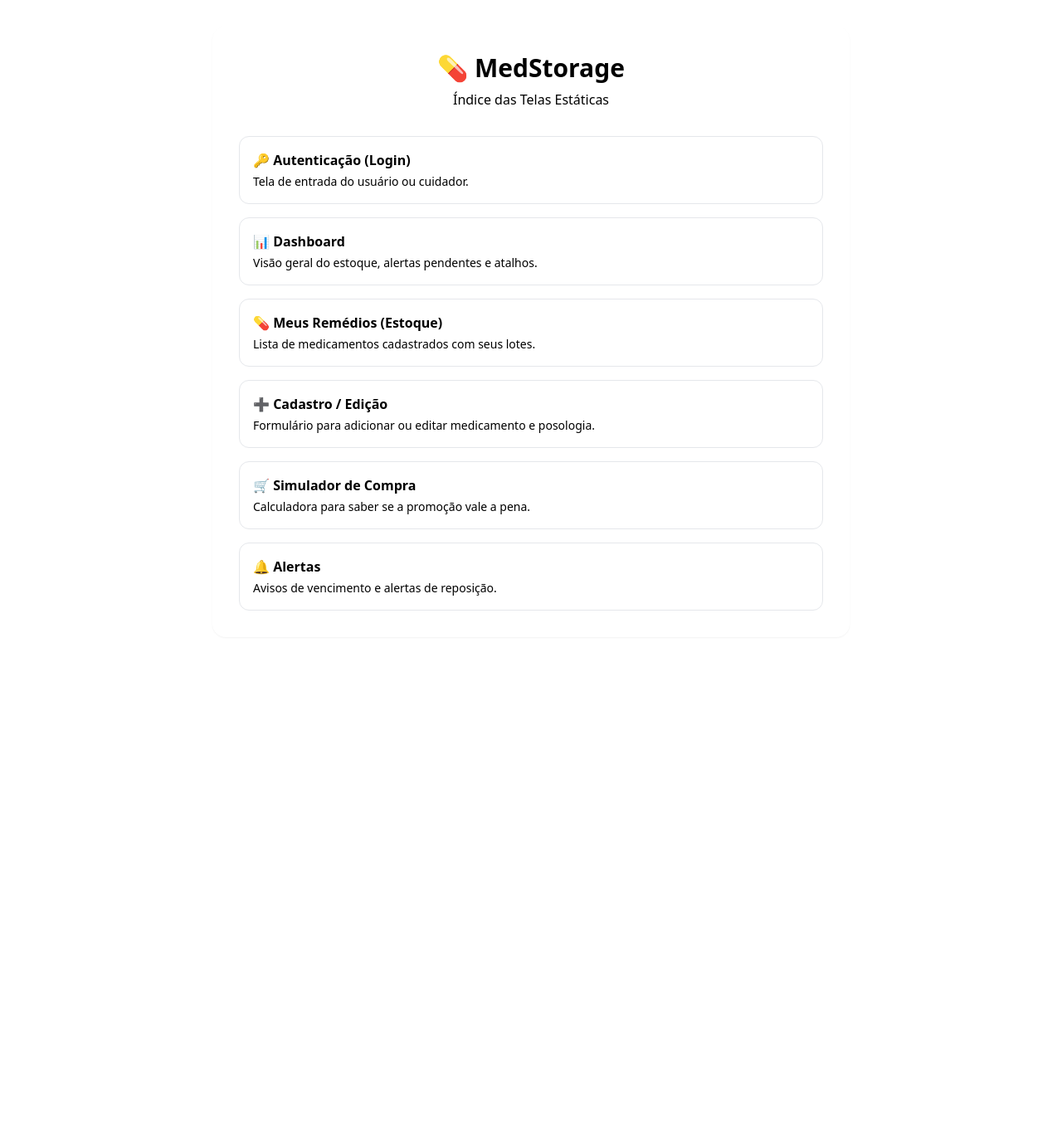
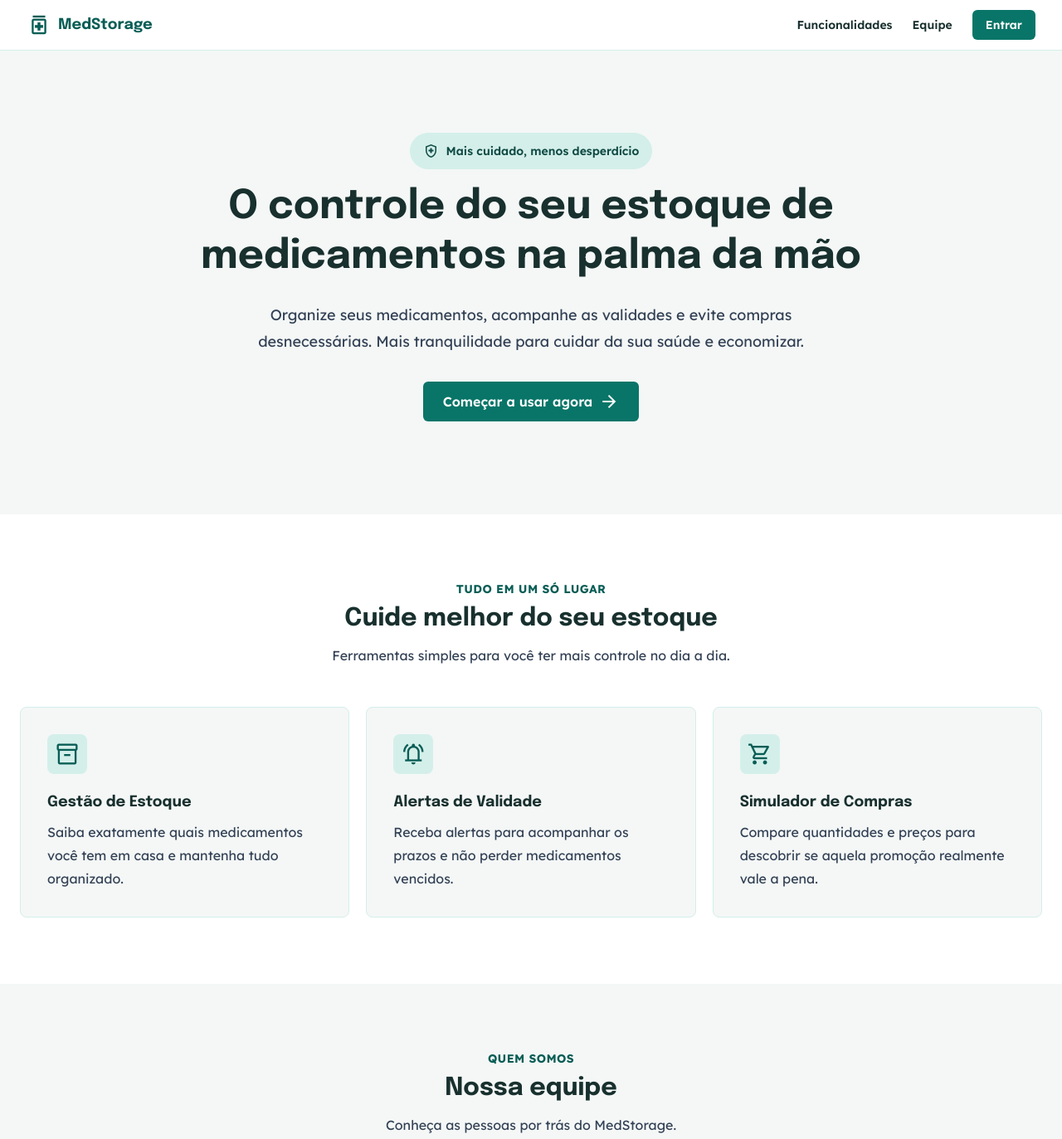
Before and after one commit to jftigre/MedStorage, a plain HTML site: page index.html in a window 1280 px wide. Shown: the top 1373 px of the page at 83% size. Before the commit the page ends 800 px from the top, so only its background shows below. Drawn offline with nearby package versions, Linux system fonts and the light colour scheme.

Commit message:
feat: estrutura inicial da landing page

```diff
--- a/index.html
+++ b/index.html
@@ -1,51 +1,129 @@
 <!DOCTYPE html>
 <html lang="pt-BR">
 <head>
-    <meta charset="utf-8">
-    <meta name="viewport" content="width=device-width, initial-scale=1.0">
-    <title>MedStorage - Índice das Telas</title>
-    <script src="https://cdn.tailwindcss.com"></script>
-    <link href="https://fonts.googleapis.com/css2?family=Epilogue:wght@600;700&family=Lexend:wght@400;500;600&display=swap" rel="stylesheet">
-    <link rel="stylesheet" href="./styles/main.css">
+  <meta charset="utf-8">
+  <meta name="viewport" content="width=device-width, initial-scale=1">
+  <meta name="theme-color" content="#f4f7f6">
+  <meta name="description" content="Organize seu estoque de medicamentos, acompanhe validades e economize nas compras com o MedStorage.">
+  <title>MedStorage | Cuidado e controle para seus medicamentos</title>
+  <link rel="preconnect" href="https://fonts.googleapis.com">
+  <link rel="preconnect" href="https://fonts.gstatic.com" crossorigin>
+  <link href="https://fonts.googleapis.com/css2?family=Epilogue:wght@600;700&family=Lexend:wght@400;500;600;700&display=swap" rel="stylesheet">
+  <link href="https://fonts.googleapis.com/css2?family=Material+Symbols+Outlined:wght,FILL@100..700,0..1&display=swap" rel="stylesheet">
+  <script src="https://cdn.tailwindcss.com"></script>
+  <script>
+    tailwind.config = {
+      theme: {
+        extend: {
+          colors: {
+            teal: { 50: "#edf8f6", 100: "#d4efea", 700: "#087568", 800: "#075d55", 900: "#104a44" },
+            ink: "#18302e",
+            mist: "#f4f7f6"
+          },
+          fontFamily: {
+            sans: ["Lexend", "sans-serif"],
+            display: ["Epilogue", "sans-serif"]
+          }
+        }
+      }
+    };
+  </script>
 </head>
-<body class="bg-surface font-body-md text-on-surface antialiased min-h-screen p-8">
-    <div class="max-w-3xl mx-auto bg-surface-container-lowest p-8 rounded-2xl shadow-sm">
-        <div class="text-center mb-8">
-            <h1 class="font-headline-xl text-3xl font-bold text-primary mb-2">💊 MedStorage</h1>
-            <p class="text-on-surface-variant font-body-lg">Índice das Telas Estáticas</p>
+<body class="bg-mist font-sans text-ink antialiased">
+  <nav aria-label="Navegação principal" class="fixed inset-x-0 top-0 z-10 border-b border-teal-100 bg-white/95 backdrop-blur">
+    <div class="mx-auto flex max-w-7xl flex-wrap items-center justify-between gap-x-6 gap-y-3 px-4 py-3 sm:px-6 lg:px-8">
+      <a href="#inicio" class="inline-flex items-center gap-2 font-display text-lg font-bold text-teal-800 focus:outline-none focus:ring-4 focus:ring-teal-100" aria-label="MedStorage, início">
+        <span aria-hidden="true" class="material-symbols-outlined text-3xl">medication</span>
+        <span>MedStorage</span>
+      </a>
+      <div class="flex items-center gap-3 text-sm font-semibold sm:gap-6">
+        <a href="#funcionalidades" class="text-ink transition hover:text-teal-800 focus:outline-none focus:ring-4 focus:ring-teal-100">Funcionalidades</a>
+        <a href="#equipe" class="text-ink transition hover:text-teal-800 focus:outline-none focus:ring-4 focus:ring-teal-100">Equipe</a>
+        <a href="login.html" class="rounded-md bg-teal-700 px-4 py-2 text-white transition hover:bg-teal-800 focus:outline-none focus:ring-4 focus:ring-teal-200">Entrar</a>
+      </div>
+    </div>
+  </nav>
+
+  <main id="inicio">
+    <header class="px-4 pb-20 pt-36 text-center sm:px-6 sm:pb-28 sm:pt-40">
+      <div class="mx-auto max-w-4xl">
+        <p class="mb-4 inline-flex items-center gap-2 rounded-full bg-teal-100 px-4 py-2 text-sm font-semibold text-teal-900">
+          <span aria-hidden="true" class="material-symbols-outlined text-xl">health_and_safety</span>
+          Mais cuidado, menos desperdício
+        </p>
+        <h1 class="font-display text-3xl font-bold leading-tight text-ink sm:text-5xl sm:leading-tight">
+          O controle do seu estoque de medicamentos na palma da mão
+        </h1>
+        <p class="mx-auto mt-6 max-w-2xl text-base leading-7 text-slate-700 sm:text-lg sm:leading-8">
+          Organize seus medicamentos, acompanhe as validades e evite compras desnecessárias. Mais tranquilidade para cuidar da sua saúde e economizar.
+        </p>
+        <a href="login.html" class="mt-8 inline-flex min-h-12 items-center justify-center rounded-md bg-teal-700 px-6 py-3 font-semibold text-white transition hover:bg-teal-800 focus:outline-none focus:ring-4 focus:ring-teal-200">
+          Começar a usar agora
+          <span aria-hidden="true" class="material-symbols-outlined ml-2">arrow_forward</span>
+        </a>
+      </div>
+    </header>
+
+    <section id="funcionalidades" aria-labelledby="funcionalidades-titulo" class="scroll-mt-24 bg-white px-4 py-16 sm:px-6 sm:py-20">
+      <div class="mx-auto max-w-7xl">
+        <div class="mx-auto mb-10 max-w-2xl text-center sm:mb-12">
+          <p class="text-sm font-bold uppercase tracking-wide text-teal-800">Tudo em um só lugar</p>
+          <h2 id="funcionalidades-titulo" class="mt-2 font-display text-2xl font-bold text-ink sm:text-3xl">Cuide melhor do seu estoque</h2>
+          <p class="mt-3 leading-7 text-slate-700">Ferramentas simples para você ter mais controle no dia a dia.</p>
         </div>
+        <div class="grid gap-5 md:grid-cols-3">
+          <article class="rounded-lg border border-teal-100 bg-mist p-6 sm:p-8">
+            <span aria-hidden="true" class="material-symbols-outlined flex h-12 w-12 items-center justify-center rounded-lg bg-teal-100 text-3xl text-teal-800">inventory_2</span>
+            <h3 class="mt-5 font-display text-lg font-bold text-ink">Gestão de Estoque</h3>
+            <p class="mt-2 leading-7 text-slate-700">Saiba exatamente quais medicamentos você tem em casa e mantenha tudo organizado.</p>
+          </article>
+          <article class="rounded-lg border border-teal-100 bg-mist p-6 sm:p-8">
+            <span aria-hidden="true" class="material-symbols-outlined flex h-12 w-12 items-center justify-center rounded-lg bg-teal-100 text-3xl text-teal-800">notifications_active</span>
+            <h3 class="mt-5 font-display text-lg font-bold text-ink">Alertas de Validade</h3>
+            <p class="mt-2 leading-7 text-slate-700">Receba alertas para acompanhar os prazos e não perder medicamentos vencidos.</p>
+          </article>
+          <article class="rounded-lg border border-teal-100 bg-mist p-6 sm:p-8">
+            <span aria-hidden="true" class="material-symbols-outlined flex h-12 w-12 items-center justify-center rounded-lg bg-teal-100 text-3xl text-teal-800">shopping_cart</span>
+            <h3 class="mt-5 font-display text-lg font-bold text-ink">Simulador de Compras</h3>
+            <p class="mt-2 leading-7 text-slate-700">Compare quantidades e preços para descobrir se aquela promoção realmente vale a pena.</p>
+          </article>
+        </div>
+      </div>
+    </section>
 
-        <div class="space-y-4">
-            <a href="login.html" class="block p-4 border border-outline-variant rounded-xl hover:bg-surface-container transition-colors">
-                <span class="font-label-lg font-bold">🔑 Autenticação (Login)</span>
-                <p class="text-on-surface-variant mt-1 text-sm">Tela de entrada do usuário ou cuidador.</p>
-            </a>
+    <section id="equipe" aria-labelledby="equipe-titulo" class="scroll-mt-24 px-4 py-16 sm:px-6 sm:py-20">
+      <div class="mx-auto max-w-7xl">
+        <div class="mx-auto mb-10 max-w-2xl text-center sm:mb-12">
+          <p class="text-sm font-bold uppercase tracking-wide text-teal-800">Quem somos</p>
+          <h2 id="equipe-titulo" class="mt-2 font-display text-2xl font-bold text-ink sm:text-3xl">Nossa equipe</h2>
+          <p class="mt-3 leading-7 text-slate-700">Conheça as pessoas por trás do MedStorage.</p>
+        </div>
+        <div class="grid gap-5 sm:grid-cols-2 md:grid-cols-3">
+          <article class="flex flex-col items-center rounded-lg border border-teal-100 bg-white p-6 text-center">
+            <div aria-hidden="true" class="h-24 w-24 rounded-full bg-slate-300"></div>
+            <h3 class="mt-4 font-display text-lg font-bold text-ink">Ana Silva</h3>
+            <p class="mt-1 text-sm font-medium text-slate-700">Desenvolvedora Front-end</p>
+          </article>
+          <article class="flex flex-col items-center rounded-lg border border-teal-100 bg-white p-6 text-center">
+            <div aria-hidden="true" class="h-24 w-24 rounded-full bg-slate-300"></div>
+            <h3 class="mt-4 font-display text-lg font-bold text-ink">Bruno Costa</h3>
+            <p class="mt-1 text-sm font-medium text-slate-700">Desenvolvedor Back-end</p>
+          </article>
+          <article class="flex flex-col items-center rounded-lg border border-teal-100 bg-white p-6 text-center sm:col-span-2 md:col-span-1">
+            <div aria-hidden="true" class="h-24 w-24 rounded-full bg-slate-300"></div>
+            <h3 class="mt-4 font-display text-lg font-bold text-ink">Camila Oliveira</h3>
+            <p class="mt-1 text-sm font-medium text-slate-700">Designer de Produto</p>
+          </article>
+        </div>
+      </div>
+    </section>
+  </main>
 
-            <a href="dashboard.html" class="block p-4 border border-outline-variant rounded-xl hover:bg-surface-container transition-colors">
-                <span class="font-label-lg font-bold">📊 Dashboard</span>
-                <p class="text-on-surface-variant mt-1 text-sm">Visão geral do estoque, alertas pendentes e atalhos.</p>
-            </a>
-
-            <a href="medicamentos.html" class="block p-4 border border-outline-variant rounded-xl hover:bg-surface-container transition-colors">
-                <span class="font-label-lg font-bold">💊 Meus Remédios (Estoque)</span>
-                <p class="text-on-surface-variant mt-1 text-sm">Lista de medicamentos cadastrados com seus lotes.</p>
-            </a>
-
-            <a href="medicamento-form.html" class="block p-4 border border-outline-variant rounded-xl hover:bg-surface-container transition-colors">
-                <span class="font-label-lg font-bold">➕ Cadastro / Edição</span>
-                <p class="text-on-surface-variant mt-1 text-sm">Formulário para adicionar ou editar medicamento e posologia.</p>
-            </a>
-
-            <a href="simulador.html" class="block p-4 border border-outline-variant rounded-xl hover:bg-surface-container transition-colors">
-                <span class="font-label-lg font-bold">🛒 Simulador de Compra</span>
-                <p class="text-on-surface-variant mt-1 text-sm">Calculadora para saber se a promoção vale a pena.</p>
-            </a>
-
-            <a href="alertas.html" class="block p-4 border border-outline-variant rounded-xl hover:bg-surface-container transition-colors">
-                <span class="font-label-lg font-bold">🔔 Alertas</span>
-                <p class="text-on-surface-variant mt-1 text-sm">Avisos de vencimento e alertas de reposição.</p>
-            </a>
-        </div>
+  <footer class="bg-ink px-4 py-8 text-white sm:px-6">
+    <div class="mx-auto flex max-w-7xl flex-col gap-3 text-center text-sm leading-6 sm:text-left">
+      <p>© 2026 MedStorage. Projeto acadêmico.</p>
+      <p class="text-slate-200">Aviso: O MedStorage é uma ferramenta de apoio e não substitui a prescrição e orientação médica.</p>
     </div>
+  </footer>
 </body>
 </html>
```
